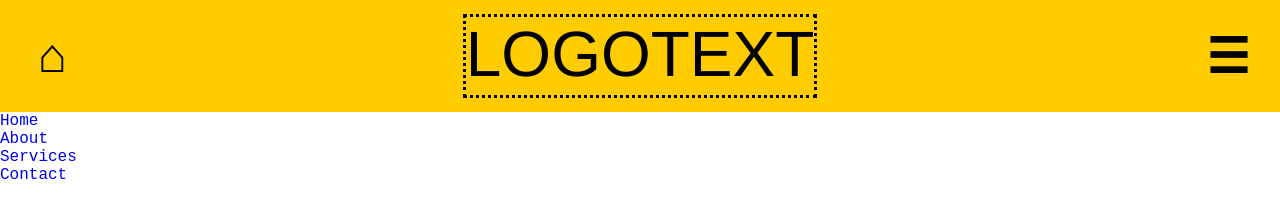
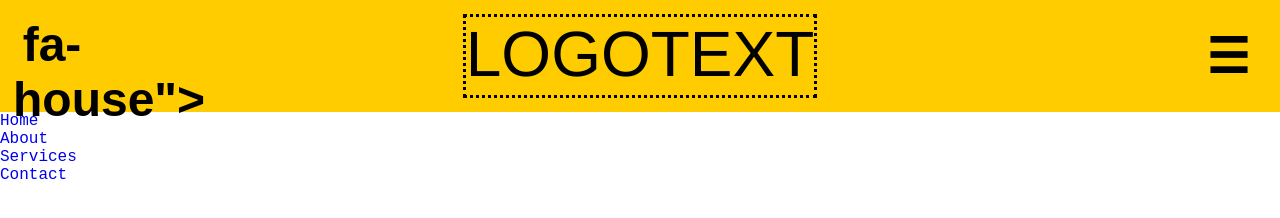
Before and after one commit to cfunkz/navbar-multi-device-HTML, a plain HTML site: page index.html in a window 1280 px wide. Drawn offline with Linux system fonts and the light colour scheme.

Commit message:
Update index.html

```diff
--- a/index.html
+++ b/index.html
@@ -10,7 +10,7 @@
 <body>
   <div class="main-container">
     <div class="header">
-      <button class="header-buttons" id="account-button">⌂</button>
+      <button class="header-buttons" id="account-button">fa-house"></i></button>
       <div class="logo-container">
         <a href="#">LOGOTEXT</a>
       </div>
```
